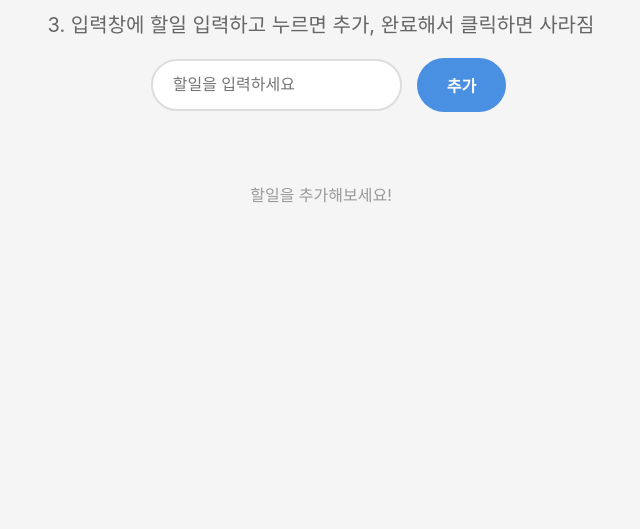
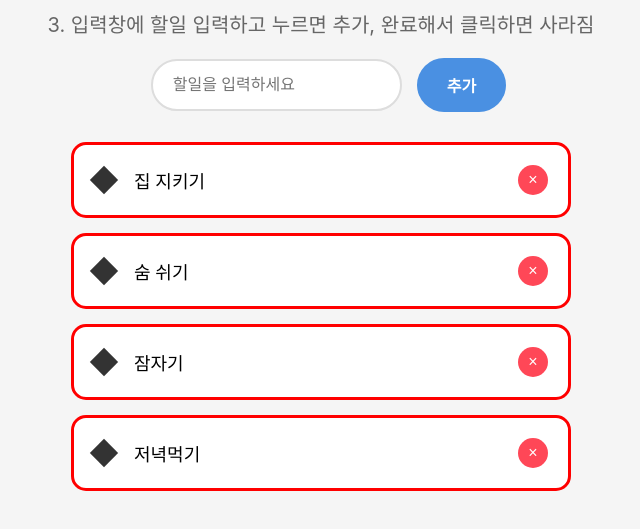
Before and after one commit to devellybutton/traffic_light_and_todoList, a plain HTML site: page todo-list/step-03/index.html in a window 1280 px wide. Shown: the part 163-692 px from the top of the page, without its empty margins (319-959 px from the left). Drawn offline with Linux system fonts and the light colour scheme.

```diff
--- a/todo-list/step-03/index.html
+++ b/todo-list/step-03/index.html
@@ -43,6 +43,6 @@
         </div>
       </div>
     </div>
-    <script src="script-state.js"></script>
+    <script src="script-class.js"></script>
   </body>
 </html>
```
Also changed, not shown: _gifs/light-01.gif (added), _gifs/light-02.gif (added), _gifs/light-03.gif (added), _gifs/light-04.gif (added), _gifs/light-05.gif (added), _gifs/todo-01.gif (added), _gifs/todo-02.gif (added), _gifs/todo-03.gif (added), 1 other file.
